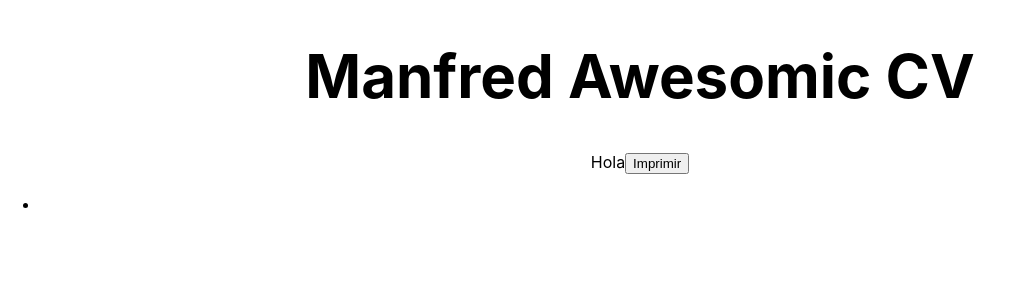
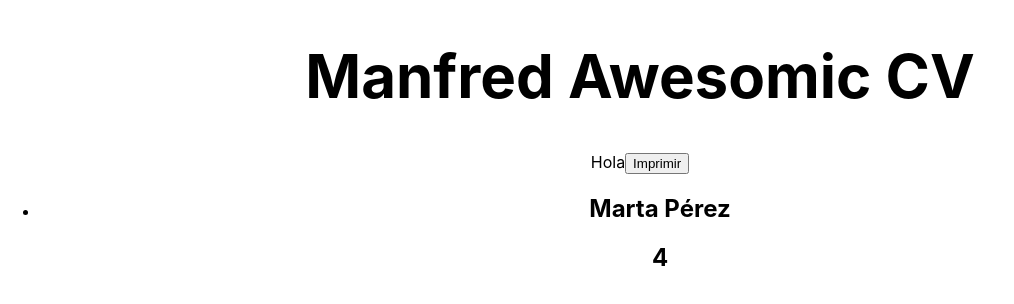
Before and after one commit to sayheylaura/manfred-awesomic-cv, a React (Create React App) app: page / in a window 1280 px wide. Shown: the top 304 px of the page, without its empty margins (0-1014 px from the left). Built offline with nearby package versions, Linux system fonts and the light colour scheme; the HTML template or start-up script is replaced by a standard one.

Commit message:
fix App map method for profile

```diff
--- a/src/App.js
+++ b/src/App.js
@@ -14,16 +14,17 @@ class App extends Component {
 
   render() {
     const {sample} = this.state;
+    const {profile} = sample.author;
     return (
       <div className="App">
         <h1>Manfred Awesomic CV</h1>
         <Preview />
         <ul>
-            {sample.map((item, index)=>{
+            {profile.map((item, index)=>{
               return(
                 <li key={index}>
                 <h2>{item.name}</h2>
-                <h2>{item.position}</h2>
+                <h2>{item.yearsOfExperience}</h2>
                 </li>
               );
             })}
--- a/src/services/sample.json
+++ b/src/services/sample.json
@@ -1,4 +1,4 @@
-[
+
   {
     "author": {
       "profile": [
@@ -77,4 +77,3 @@
     "miscEducation": [],
     "questionnaire": []
   }
-]
```
